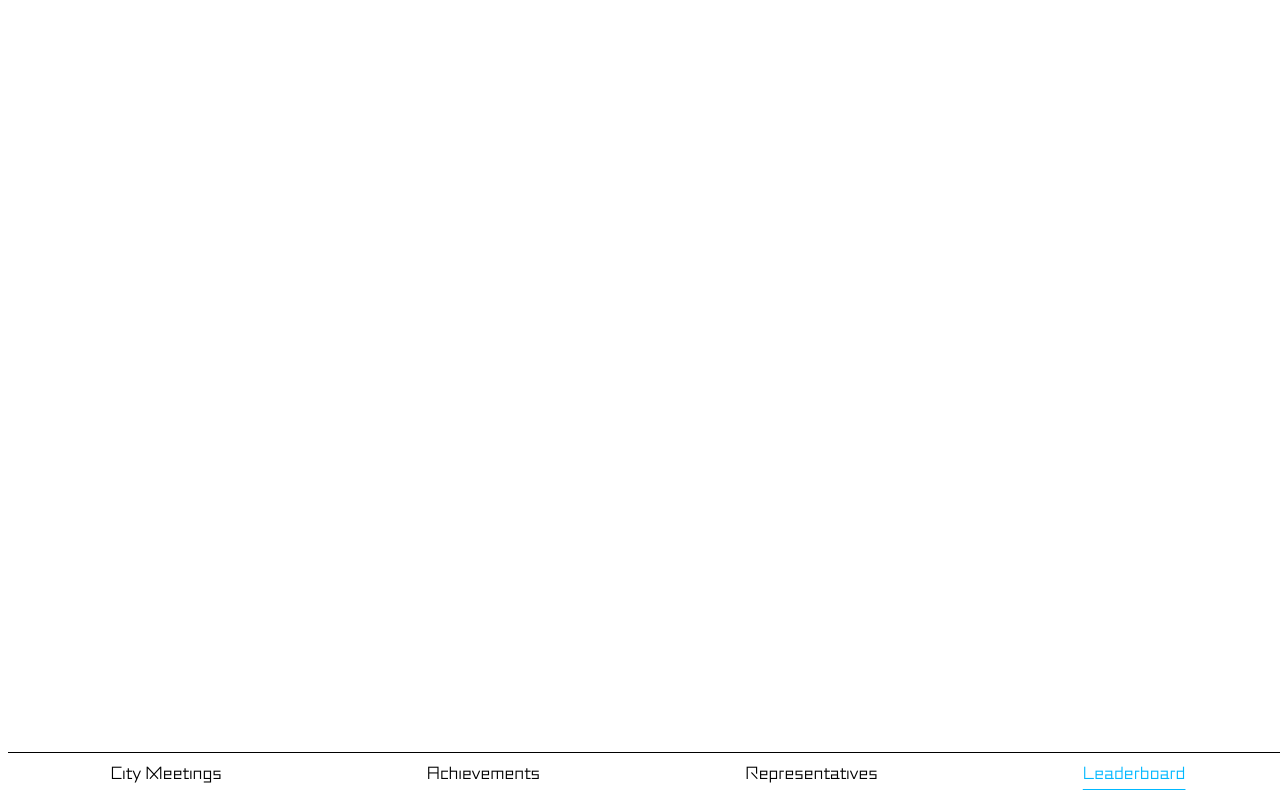
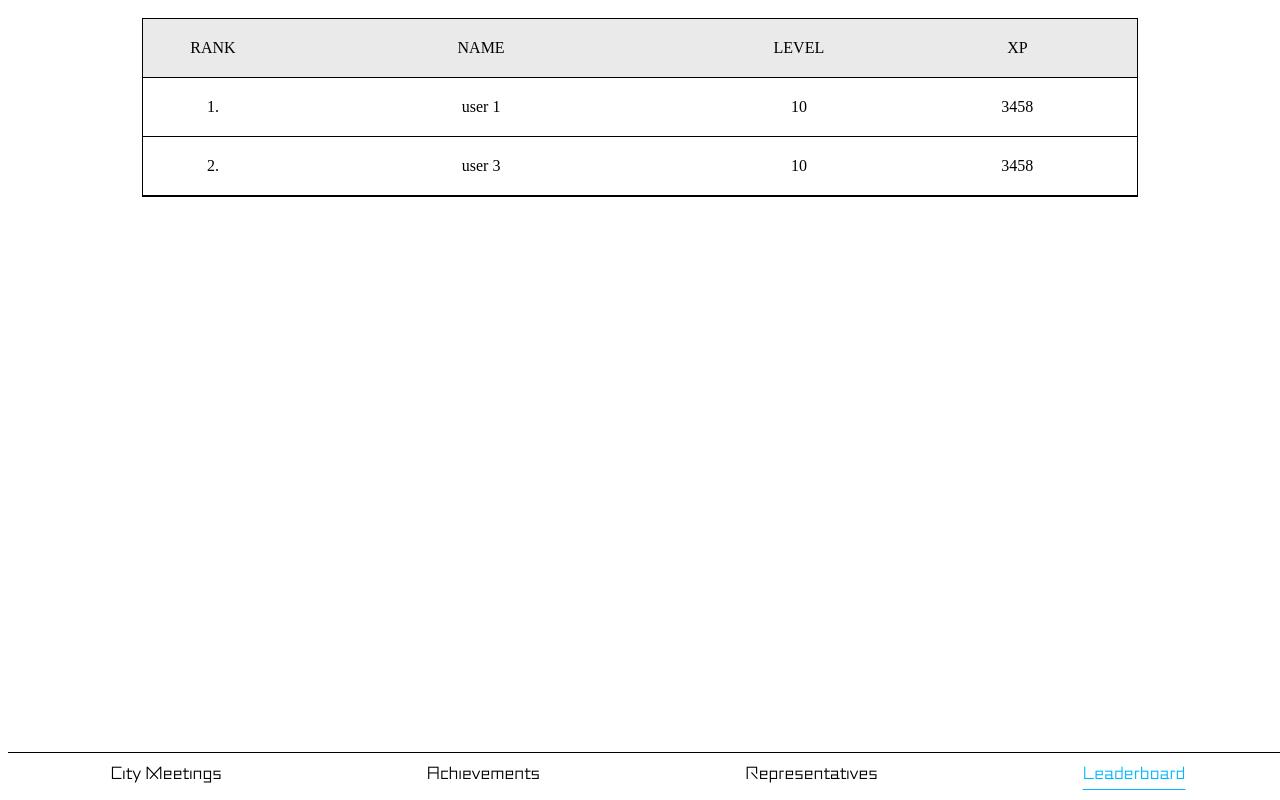
Before and after one commit to FlavorlessQuark/Politiquest, a React (Vite) app in the folder frontend/: page /leaderboard in a window 1280 px wide. Built offline with nearby package versions, Linux system fonts and the light colour scheme.

Commit message:
fix achievment and quest card + leaderboard and profil

```diff
--- a/frontend/src/Achievements.tsx
+++ b/frontend/src/Achievements.tsx
@@ -1,13 +1,13 @@
 import { useState } from "react";
 import styled from "styled-components";
-import { UserBar } from "./components/CitizenBar";
+import { CitizenBar } from "./components/CitizenBar";
 import AchievementsView from "./components/Achievements/AchievementView";
 import InProgress from "./components/InProgress";
 import QuestView from "./components/Quests/QuestView";
 
 const Achievements = () =>
 {
-    const [selected, setSelected] = useState(1);
+    const [selected, setSelected] = useState(0);
 
     const dummyquest = [
         {id: 0},
@@ -23,7 +23,7 @@ const Achievements = () =>
   return (
     <Container>
       <UserInfo>
-        <UserBar/>
+        <CitizenBar/>
       </UserInfo>
       <SectionBar>
         {sections.map((e, i) => (
@@ -47,6 +47,9 @@ export default Achievements;
 const Container = styled.div`
     height: 100%;
     padding: 10px 10px;
+    gap: 20px;
+    display: flex;
+    flex-direction: column;
 `;
 
 const UserInfo = styled.div`
--- a/frontend/src/App.tsx
+++ b/frontend/src/App.tsx
@@ -7,6 +7,8 @@ import Meeting from "./Meeting";
 import { UserProvider } from "./components/UserContext";
 import Achievements from "./Achievements";
 import Reps from "./Reps";
+import Leaderboard from "./Leadeboard";
+import Profile from "./Profile";
 
 const App = () => {
   return (
@@ -17,7 +19,9 @@ const App = () => {
             <Route path="/home" element={<Home />} />
             <Route path="/achievements" element={<Achievements />} />
             <Route path="/meeting/:id" element={<Meeting />} />
+            <Route path="/user/:id" element={<Profile />} />
             <Route path="/reps" element={<Reps />} />
+            <Route path="/leaderboard" element={<Leaderboard/>} />
           </Routes>
           <Navbar />
         </Container>
--- a/frontend/src/Home.tsx
+++ b/frontend/src/Home.tsx
@@ -1,5 +1,5 @@
 import styled from "styled-components";
-import { UserBar } from "./components/CitizenBar";
+import { CitizenBar } from "./components/CitizenBar";
 import MeetingCard from "./components/MeetingCard";
 import Navbar from "./components/Navbar";
 
@@ -39,7 +39,7 @@ const Home = () => {
         <TopBar>
             <CityName> Foster City </CityName>
             <Fixer>
-                <UserBar />
+                <CitizenBar />
             </Fixer>
         </TopBar>
         <MeetingSection>
--- /dev/null
+++ b/frontend/src/Leadeboard.tsx
@@ -0,0 +1,90 @@
+import styled from "styled-components";
+
+
+const Leaderboard = () => {
+    const data = [
+        {name: "user 1", level: 10, id:2, xp: 3458},
+        {name: "user 3", level: 10, id:2, xp: 3458}
+    ]
+
+// NOTE : THIS SHOULD REALLY BE A GIRD OR LIST BUT NO TIME FOR THAT
+    return (
+        <Container>
+            <Table>
+
+            <Position style={{backgroundColor: "#EAEAEA"}}>
+                <Rank>RANK</Rank>
+                <Name>NAME</Name>
+                <Level>LEVEL</Level>
+                <XP>XP</XP>
+            </Position>
+            {
+                data.map((e, i) => (
+                <Position href={"/user/"+ e.id}>
+                        <Rank>{i + 1}.</Rank>
+                        <Name> {e.name}</Name>
+                        <Level> {e.level} </Level>
+                        <XP> {e.xp} </XP>
+                </Position>
+                ))
+            }
+        </Table>
+        </Container>
+    )
+}
+
+export default Leaderboard
+
+
+const Container = styled.div`
+    display: flex;
+    flex-direction: column;
+    width: 100%;
+    justify-content: center;
+    align-items: center;
+    padding: 10px 10px;
+`
+const Table = styled.div`
+    display: flex;;
+    flex-direction: column;
+    border: 1px solid black;
+    width: 80%;
+`
+const Divider = styled.div`
+
+`
+
+const Position =  styled.a`
+    display: flex;
+    flex-direction: row;
+    justify-content: space-evenly;
+     &:hover {
+        background-color: #EAEAEA;
+        cursor : pointer;
+    }
+    border-bottom: 1px solid black;
+    padding: 20px 0px;
+    color: black;
+    text-decoration: none;
+`
+
+const Rank =  styled.div`
+    display: flex;
+    justify-content: center;
+    width: 10%;
+`
+const Name =  styled.div`
+      display: flex;
+    justify-content: center;
+    width: 40%;
+`
+const Level =  styled.div`
+  display: flex;
+    justify-content: center;
+    width: 20%;
+`
+const XP =  styled.div`
+  display: flex;
+    justify-content: center;
+    width: 20%;
+`
--- /dev/null
+++ b/frontend/src/Profile.tsx
@@ -0,0 +1,77 @@
+import styled from "styled-components";
+import { useUserConsumer } from "./components/UserContext";
+import AchievementCard from "./components/Achievements/AchievementCard";
+import AvatarSvg from "./assets/person.svg"// NOTE: Import as react component doenst work for whatever reason
+import { CitizenBar } from "./components/CitizenBar";
+
+const Profile = () => {
+    const {achievements} = useUserConsumer();
+
+    const dummyachivments = [
+        {
+        id: 0,
+        title: "Unlimited power!",
+        desc: "Vote on a poll during a council meeting",
+        progress: -1,
+        done: true,
+        rewards: { xp: 50, title: "My opinion matters", cosmetic: undefined },
+        },
+    ]
+
+    return (
+        <Container>
+            <Row>
+                <Empty/>
+                <Avatar src={AvatarSvg}/>
+                <Achievements>
+                    <AchText>Achievements</AchText>
+                    <AchList>
+                        {
+                           dummyachivments.map((e) => (
+                            <AchievementCard data={e}/>
+                           ))
+                        }
+                    </AchList>
+                </Achievements>
+            </Row>
+            <CitizenBar/>
+        </Container>
+    )
+}
+
+export default Profile;
+
+const Container = styled.div`
+    display: flex;
+    width: 100%;
+    flex-direction: column;
+`
+
+const Row  = styled.div`
+    display: flex;
+    width: 90%;
+    flex-direction: row;
+`
+
+const Empty  = styled.div`
+    width: 10%;
+`
+
+const Avatar  = styled.img`
+    width: 60%;
+    max-height: 500px;
+`
+
+const Achievements  = styled.div`
+    width: 30%;
+`
+
+const AchText  = styled.div`
+    font-weight: bold;
+    text-decoration: underline;
+`
+const AchList  = styled.div`
+    display: flex;
+    flex-direction: column;
+    height: 100%;
+`
--- a/frontend/src/components/Achievements/AchievementCard.tsx
+++ b/frontend/src/components/Achievements/AchievementCard.tsx
@@ -2,7 +2,7 @@ import { useEffect } from "react";
 import styled from "styled-components";
 
 const AchievementCard = ({ data }) => {
-
+    console.log("got dat", data)
     return (
         <Container>
             <Title> {data.title}</Title>
@@ -44,7 +44,8 @@ const ProgressBar = styled.div`
 const Container = styled.div`
     display: flex;
     height: 200px;
-    width: 27%;
+    min-width: 350px;
+    width: 30%;
     border: 1px solid black;
     padding: 10px 10px;
     justify-content: space-around;
--- a/frontend/src/components/CitizenBar.tsx
+++ b/frontend/src/components/CitizenBar.tsx
@@ -42,29 +42,24 @@ const prefixes = [
   "Glorious",
 ];
 
-const titles = [
-  "Citizen",
-  "Meeting Attendee",
-  "Voter",
-  "Taxpayer",
-  "Constituent",
-];
 
-function randomTitle() {
-  return titles[Math.floor(Math.random() * titles.length)];
-}
 
 function levelToPrefix(level: number): string {
   return prefixes[level % prefixes.length];
 }
 
-export function CitizenBar({ level = 0, title = randomTitle() }) {
+export function CitizenBar({ level = 0}) {
+  const {title , user} = useUserConsumer();
+
+    console.log("user", user)
+
   const levelBase = Math.trunc(level);
   return (
     <TMP>
       <CitizenLayout>
         <CitizenJob>
-          Advanced Citizen
+            {user.name}, {user.surname}
+          {/* {user.name && user.name}, {user.surname && user.surname} */}
           <CitizenTitle>
             {levelToPrefix(levelBase)} {title}
           </CitizenTitle>
@@ -76,7 +71,6 @@ export function CitizenBar({ level = 0, title = randomTitle() }) {
   );
 }
 
-export function UserBar() {
-  const props = useUserConsumer();
-  return <CitizenBar {...props} />;
-}
+// export function UserBar() {
+//   return <CitizenBar {...props} />;
+// }
--- a/frontend/src/components/Quests/QuestCard.tsx
+++ b/frontend/src/components/Quests/QuestCard.tsx
@@ -68,7 +68,8 @@ const Claim = styled.div`
 const Container = styled.div`
     display: flex;
     height: 200px;
-    width: 27%;
+    min-width: 350px;
+    width: 30%;
     border: 1px solid black;
     padding: 10px 10px;
     justify-content: space-around;
--- a/frontend/src/components/UserContext.tsx
+++ b/frontend/src/components/UserContext.tsx
@@ -3,30 +3,63 @@ import { createContext, useContext, useEffect, useState } from "react";
 const UserContext = createContext();
 
 export const UserProvider = ({ children }) => {
-  const [user, setUser] = useState(undefined);
+  const [user, setUser] = useState( {
+      name: "First Name",
+      surname: "Last Name",
+      id: 0,
+    });
+  const [title, setTitle] = useState(undefined);
   const [level, setLevel] = useState(undefined);
   const [xp, setXP] = useState(undefined);
-  const [achievements, setAchievemnts] = useState([]);
+  const [achievements, setAchievemnts] = useState([
+    {
+      id: 0,
+      title: "Unlimited power!",
+      desc: "Vote on a poll during a council meeting",
+      progress: -1,
+      done: true,
+      rewards: { xp: 50, title: "My opinion matters", cosmetic: undefined },
+    }
+  ]);
+  const titles = [
+    "Citizen",
+    "Meeting Attendee",
+    "Voter",
+    "Taxpayer",
+    "Constituent",
+  ];
 
+function randomTitle() {
+  return titles[Math.floor(Math.random() * titles.length)];
+}
   const init = () => {
     const dummy_user = {
       name: "First Name",
-      surname: "First Name",
+      surname: "Last Name",
       id: 0,
     };
-    const dumm_ach = [0, 1];
+    const dumm_ach = [{
+      id: 0,
+      title: "Unlimited power!",
+      desc: "Vote on a poll during a council meeting",
+      progress: -1,
+      done: true,
+      rewards: { xp: 50, title: "My opinion matters", cosmetic: undefined },
+    }];
 
     setLevel(10.33);
     setXP(10000);
     setUser(dummy_user);
     setAchievemnts(dumm_ach);
+    setTitle(randomTitle())
   };
 
   useEffect(() => {
     if (!user) {
+        console.log("init user")
       init();
     }
-  });
+  },[]);
 
   return (
     <UserContext.Provider
@@ -34,6 +67,7 @@ export const UserProvider = ({ children }) => {
         user,
         xp,
         level,
+        title,
         achievements,
         setXP,
         setLevel,
```
Also changed, not shown: frontend/src/assets/person.svg (added).
